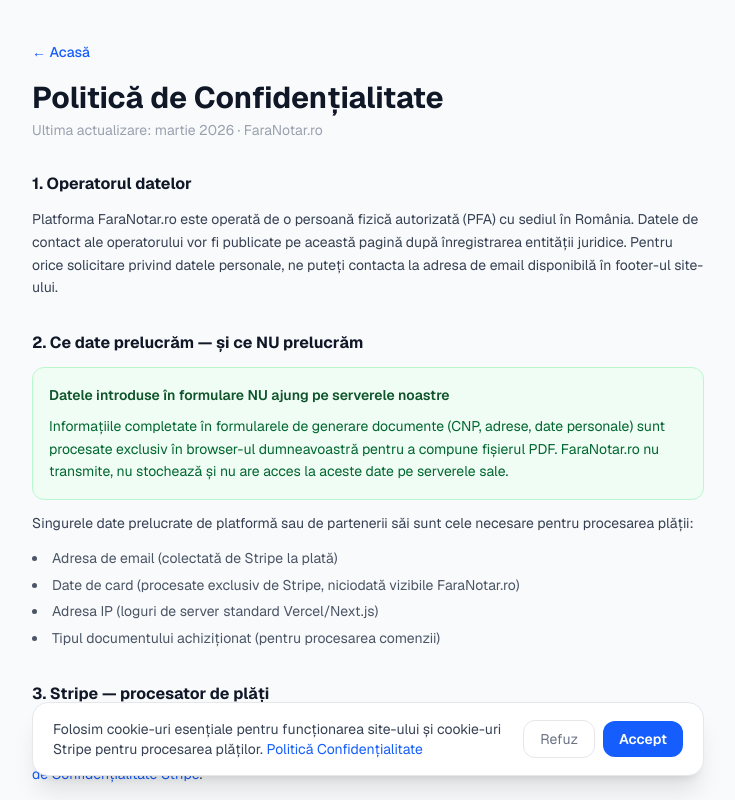
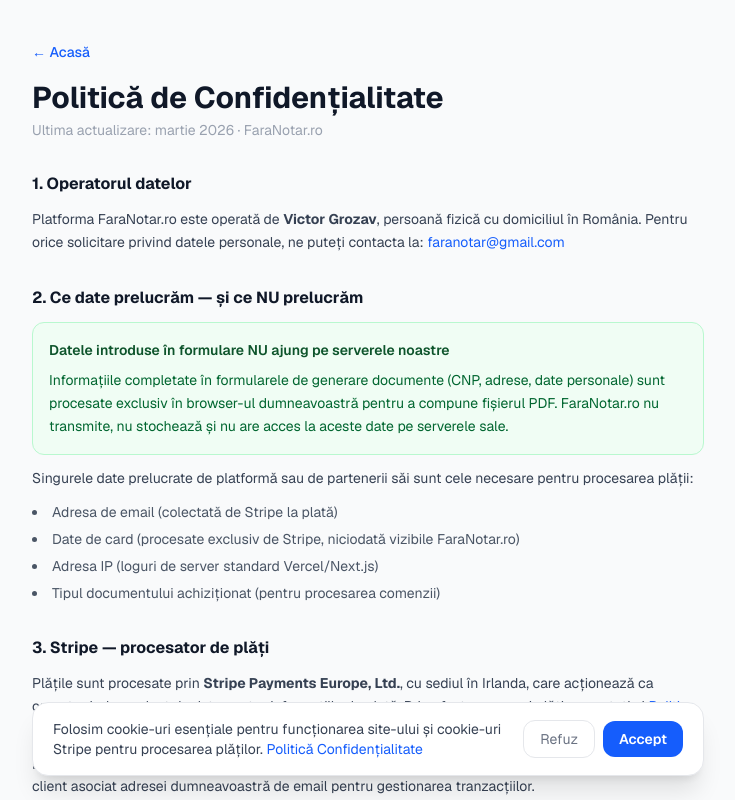
Before and after one commit to Victor-Grozav/documente-ro, a Next.js app: page /confidentialitate in a window 1280 px wide. Shown: the top 800 px of the page, without its empty margins (272-1007 px from the left). Built offline with nearby package versions, Linux system fonts and the light colour scheme.

Commit message:
Add operator name and email to Termeni and Confidentialitate pages

```diff
--- a/src/app/confidentialitate/page.tsx
+++ b/src/app/confidentialitate/page.tsx
@@ -27,10 +27,12 @@
           <section>
             <h2 className="text-base font-bold text-gray-900 mb-3">1. Operatorul datelor</h2>
             <p>
-              Platforma FaraNotar.ro este operată de o persoană fizică autorizată (PFA) cu sediul
-              în România. Datele de contact ale operatorului vor fi publicate pe această pagină
-              după înregistrarea entității juridice. Pentru orice solicitare privind datele
-              personale, ne puteți contacta la adresa de email disponibilă în footer-ul site-ului.
+              Platforma FaraNotar.ro este operată de <strong>Victor Grozav</strong>, persoană
+              fizică cu domiciliul în România. Pentru orice solicitare privind datele personale,
+              ne puteți contacta la:{" "}
+              <a href="mailto:faranotar@gmail.com" className="text-blue-600 hover:underline">
+                faranotar@gmail.com
+              </a>
             </p>
           </section>
 
--- a/src/app/termeni/page.tsx
+++ b/src/app/termeni/page.tsx
@@ -30,10 +30,12 @@
               1. Identitatea operatorului
             </h2>
             <p>
-              Platforma FaraNotar.ro este operată de o persoană fizică autorizată (PFA) cu sediul
-              în România. Datele complete de identificare (denumire, CUI, adresă) vor fi publicate
-              după finalizarea înregistrării. Pentru orice întrebare sau reclamație, ne puteți
-              contacta la adresa de email din footer-ul site-ului.
+              Platforma FaraNotar.ro este operată de <strong>Victor Grozav</strong>, persoană
+              fizică cu domiciliul în România. Pentru orice întrebare sau reclamație, ne puteți
+              contacta la:{" "}
+              <a href="mailto:faranotar@gmail.com" className="text-blue-600 hover:underline">
+                faranotar@gmail.com
+              </a>
             </p>
           </section>
 
```
